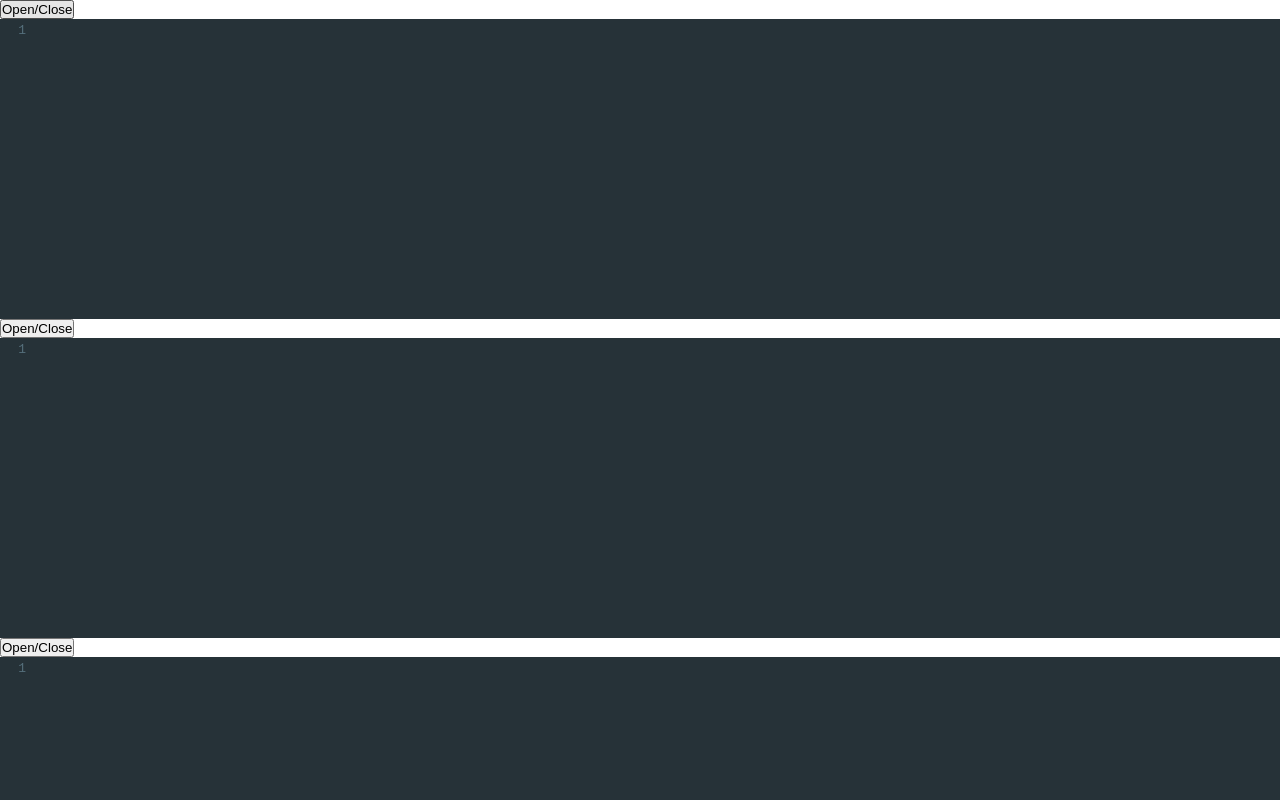
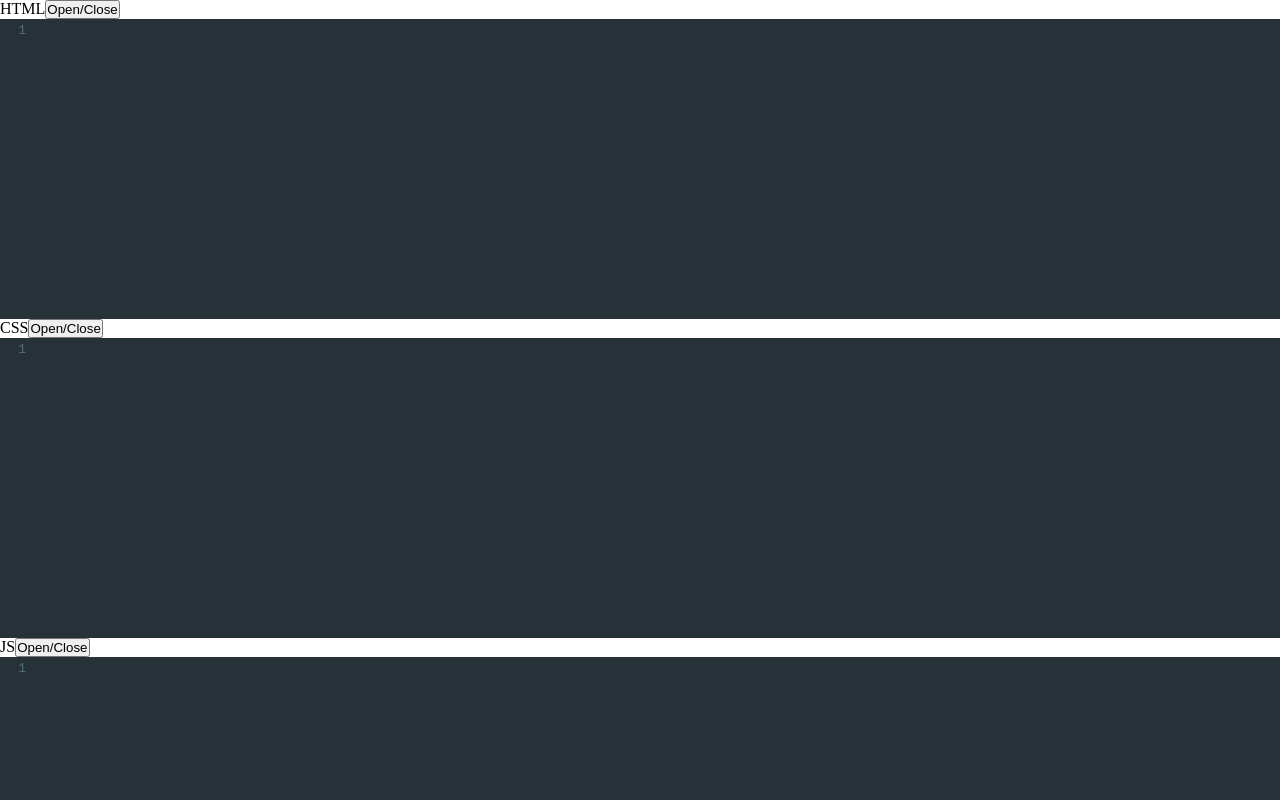
Before and after one commit to Akshat-009/Codepen-clone, a React (Create React App) app: page / in a window 1280 px wide. Shown: the top 800 px of the page. Built offline with nearby package versions, Linux system fonts and the light colour scheme.

Commit message:
Added func to edit the text editor

```diff
--- a/src/App.js
+++ b/src/App.js
@@ -1,14 +1,34 @@
-import React from 'react'
+import React,{useState} from 'react'
 import Editor from "./Editor"
 
 function App() {
+  const [html,sethtml]=useState("")
+  const [css,setcss]=useState("")
+  const [js,setjs]=useState("")
   return (
+
     <>
 
     <div className="editors">
-           <Editor/>
-           <Editor/>
-           <Editor/>
+           <Editor
+           language="xml"
+           title="HTML"
+           value={html}
+           onChange={sethtml}
+           />
+           <Editor
+           language="css"
+           title="CSS"
+           value={css}
+           onChange={setcss}
+           />
+           <Editor
+           language="javascript"
+           title="JS"
+           value={js}
+           onChange={setjs}
+           />
+
       </div>
       <div className="document">
         <iframe
```
